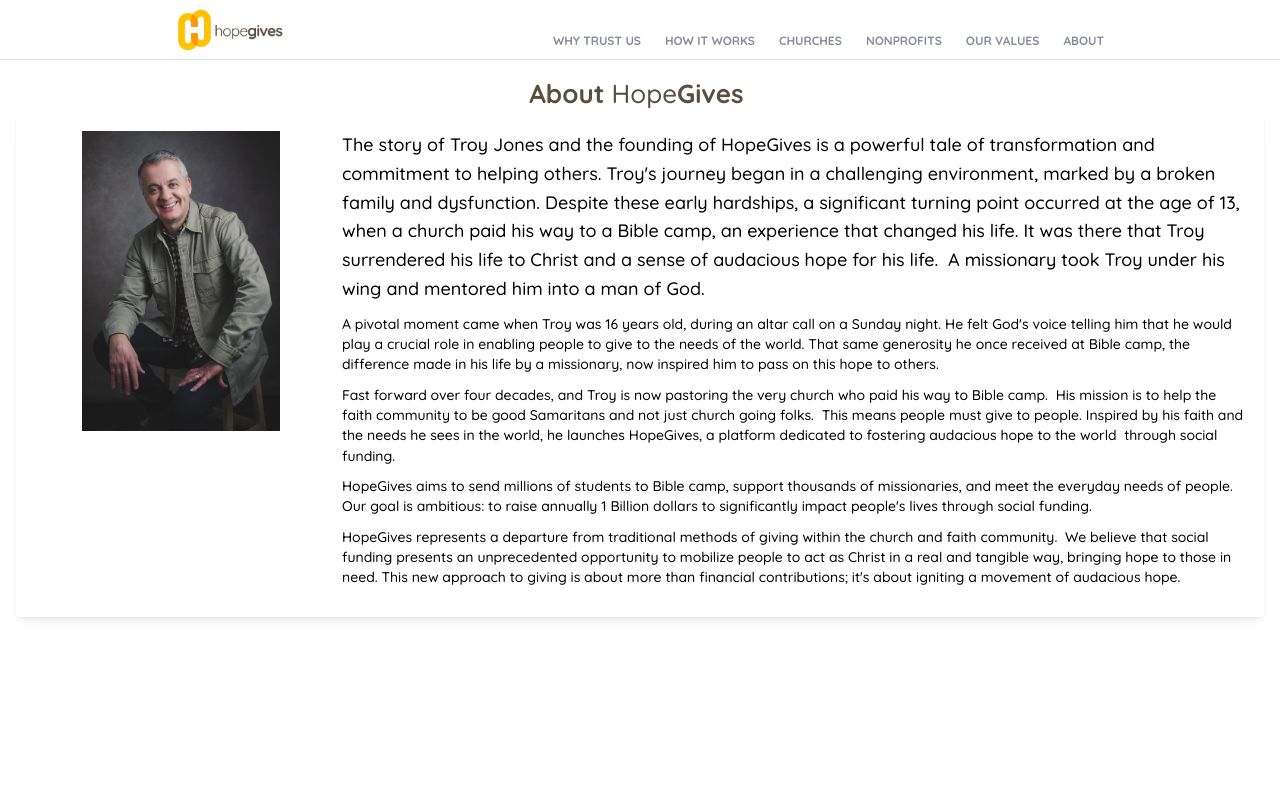
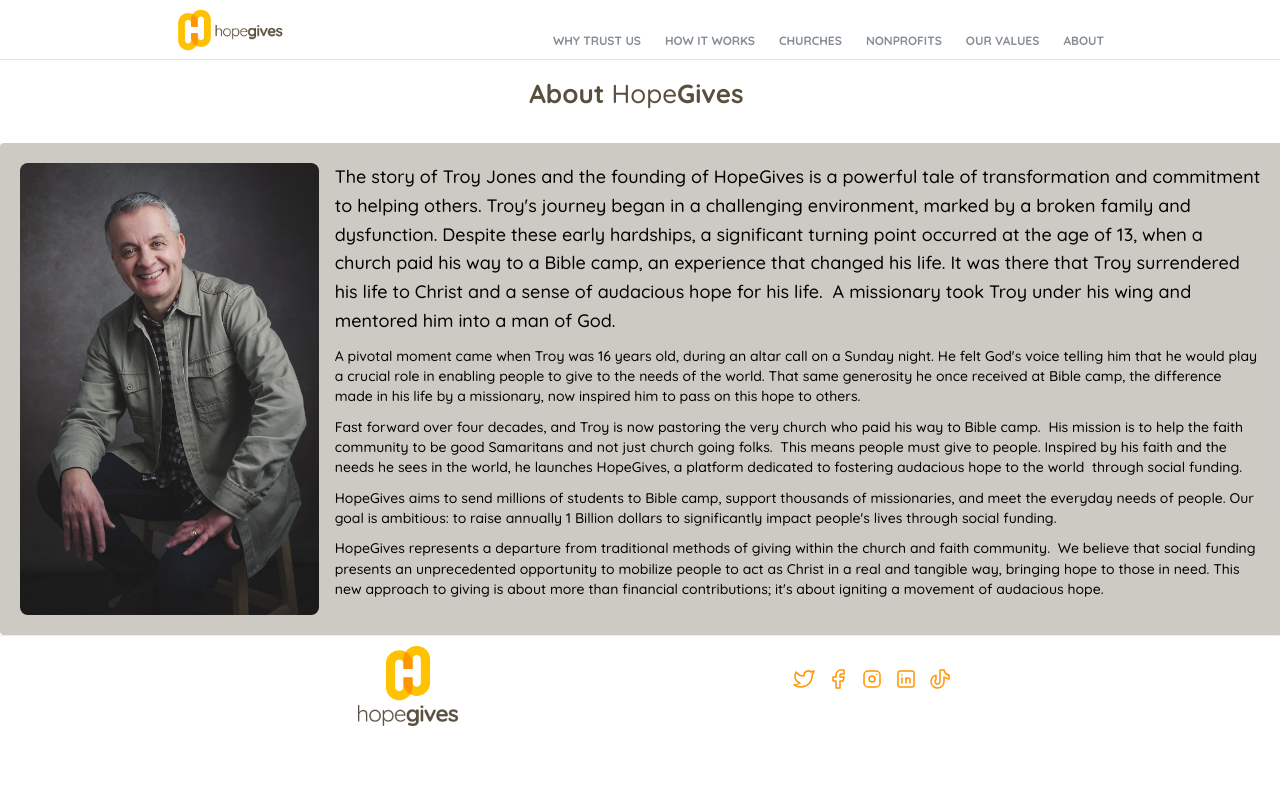
Before and after one commit to jwenger100/hope-gives, a Next.js app: page /about in a window 1280 px wide. Shown: the top 800 px of the page. Built offline with nearby package versions, Linux system fonts and the light colour scheme.

Commit message:
Changes for about section

```diff
--- a/src/app/about/about.module.css
+++ b/src/app/about/about.module.css
@@ -10,3 +10,14 @@
     font-size: calc(1.75rem * var(--mantine-scale));
   }
 }
+
+.aboutContainer {
+  display: flex;
+  background-color: rgba(89, 79, 62, 0.3);
+  width: calc(100% + 35px);
+  margin-left: -16px;
+  margin-right: -16px;
+  flex-direction: column;
+  align-items: center;
+  justify-content: center;
+}
--- a/src/app/about/page.tsx
+++ b/src/app/about/page.tsx
@@ -5,22 +5,21 @@
 
 const About = () => {
   return (
-    <Container fluid mt="60px" h={"800px"}>
-      <Title order={2} pt="md" ta="center" c={"var(--hopegives-gray)"}>
+    <Container fluid mt="60px" style={{ minHeight: "-webkit-fill-available" }}>
+      <Title order={2} pt="md" mb="xl" ta="center" c={"var(--hopegives-gray)"}>
         About{" "}
         <Text className={classes.hopeGivesText}>
           Hope<span>Gives</span>&nbsp;
         </Text>
       </Title>
-      <Card shadow="sm" padding="lg">
+      <Card padding="lg" className={classes.aboutContainer}>
         <Grid>
           <Grid.Col span={{ base: 12, md: 3 }}>
             <Image
               src={`${process.env.NEXT_PUBLIC_BASE_PATH}/jones.jpg`}
-              height={"300"}
-              width={"300"}
               alt="Troy Jones"
               fit="contain"
+              radius="md"
             />
           </Grid.Col>
           <Grid.Col span={{ base: 12, md: 9 }}>
--- a/src/components/FooterSocial.module.css
+++ b/src/components/FooterSocial.module.css
@@ -6,7 +6,7 @@
   display: flex;
   flex-wrap: wrap;
   align-items: center;
-  height: 200px;
+  height: 100px;
 }
 .footerFlexItem {
   flex: 1; /* This makes each item grow equally, taking up 1/4th of the space */
```
